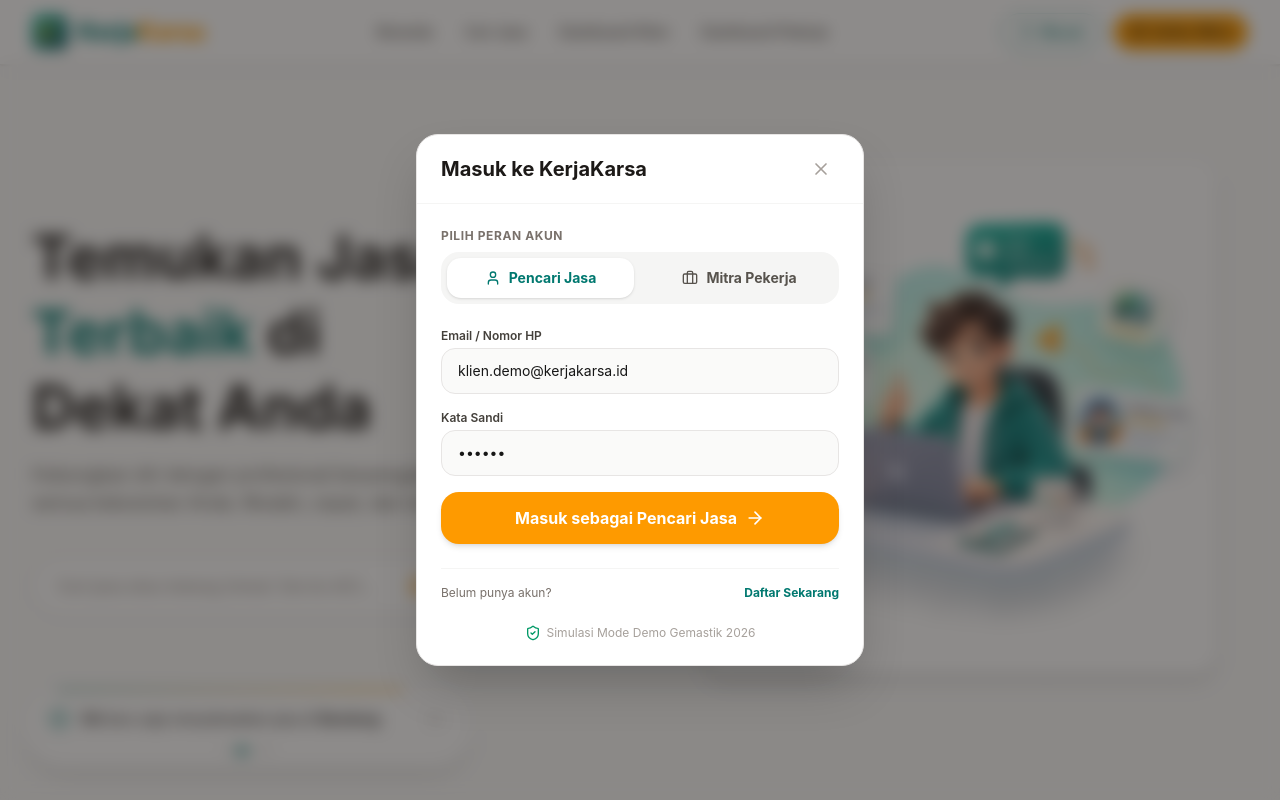
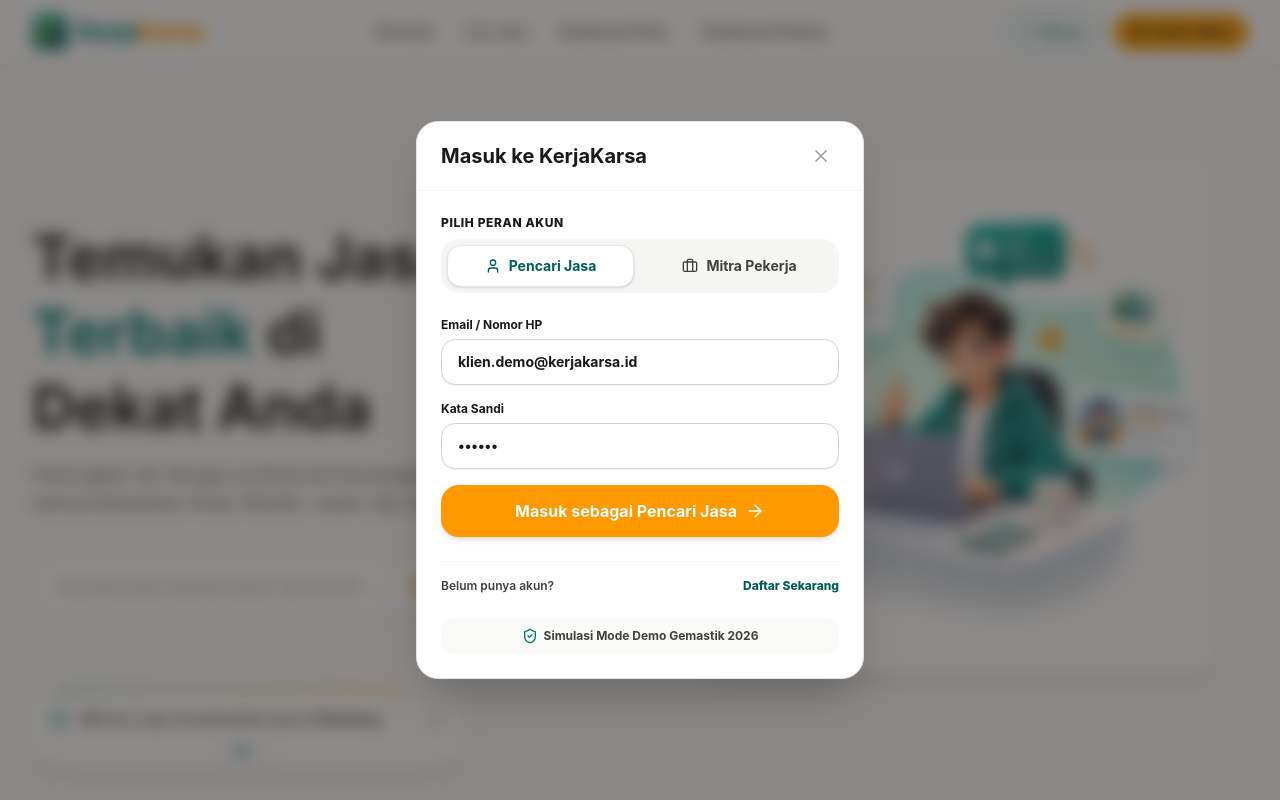
Before and after one commit to andybagus26/kerjakarsa, a Next.js app: page / in a window 1280 px wide. Both pictures are taken after a click on the button "Masuk". Shown: the top 800 px of the page. Built offline with nearby package versions, Linux system fonts and the light colour scheme.

Commit message:
style: fix modal input font color to crisp black (text-stone-900 font-bold) with high contrast background

```diff
--- a/components/navbar.tsx
+++ b/components/navbar.tsx
@@ -163,7 +163,7 @@ export function Navbar() {
             <div className="p-6 space-y-6">
               {/* Role Selection Toggle */}
               <div>
-                <label className="block text-xs font-bold text-stone-500 uppercase tracking-wider mb-2">
+                <label className="block text-xs font-extrabold text-stone-900 uppercase tracking-wider mb-2">
                   Pilih Peran Akun
                 </label>
                 <div className="grid grid-cols-2 gap-3 p-1.5 bg-stone-100 rounded-2xl">
@@ -172,8 +172,8 @@ export function Navbar() {
                     onClick={() => setRole('client')}
                     className={`flex items-center justify-center gap-2 py-2.5 rounded-xl font-bold text-sm transition-all ${
                       role === 'client'
-                        ? 'bg-white text-teal-700 shadow-sm'
-                        : 'text-stone-600 hover:text-stone-900'
+                        ? 'bg-white text-teal-800 shadow-sm border border-stone-200'
+                        : 'text-stone-700 hover:text-stone-900'
                     }`}
                   >
                     <User className="w-4 h-4" />
@@ -185,7 +185,7 @@ export function Navbar() {
                     className={`flex items-center justify-center gap-2 py-2.5 rounded-xl font-bold text-sm transition-all ${
                       role === 'worker'
                         ? 'bg-teal-700 text-white shadow-sm'
-                        : 'text-stone-600 hover:text-stone-900'
+                        : 'text-stone-700 hover:text-stone-900'
                     }`}
                   >
                     <Briefcase className="w-4 h-4" />
@@ -197,26 +197,26 @@ export function Navbar() {
               {/* Form Input Demo */}
               <form onSubmit={handleLoginSubmit} className="space-y-4">
                 <div>
-                  <label className="block text-xs font-semibold text-stone-700 mb-1">
+                  <label className="block text-xs font-bold text-stone-900 mb-1.5">
                     Email / Nomor HP
                   </label>
                   <input
                     type="text"
                     required
                     defaultValue={role === 'client' ? 'klien.demo@kerjakarsa.id' : 'worker.demo@kerjakarsa.id'}
-                    className="w-full px-4 py-3 bg-stone-50 border border-stone-200 rounded-xl text-sm focus:outline-none focus:ring-2 focus:ring-teal-700"
+                    className="w-full px-4 py-3 bg-white border border-stone-300 rounded-xl text-sm font-bold text-stone-900 placeholder:text-stone-400 focus:outline-none focus:ring-2 focus:ring-teal-700 shadow-2xs"
                   />
                 </div>
 
                 <div>
-                  <label className="block text-xs font-semibold text-stone-700 mb-1">
+                  <label className="block text-xs font-bold text-stone-900 mb-1.5">
                     Kata Sandi
                   </label>
                   <input
                     type="password"
                     required
                     defaultValue="******"
-                    className="w-full px-4 py-3 bg-stone-50 border border-stone-200 rounded-xl text-sm focus:outline-none focus:ring-2 focus:ring-teal-700"
+                    className="w-full px-4 py-3 bg-white border border-stone-300 rounded-xl text-sm font-bold text-stone-900 placeholder:text-stone-400 focus:outline-none focus:ring-2 focus:ring-teal-700 shadow-2xs"
                   />
                 </div>
 
@@ -238,20 +238,21 @@ export function Navbar() {
 
               {/* Switch Mode Footer */}
               <div className="pt-4 border-t border-stone-100 flex items-center justify-between text-xs">
-                <span className="text-stone-500">
+                <span className="text-stone-700 font-semibold">
                   {authMode === 'login' ? 'Belum punya akun?' : 'Sudah memiliki akun?'}
                 </span>
                 <button
                   type="button"
                   onClick={() => setAuthMode(authMode === 'login' ? 'register' : 'login')}
-                  className="font-bold text-teal-700 hover:underline"
+                  className="font-extrabold text-teal-800 hover:underline"
                 >
                   {authMode === 'login' ? 'Daftar Sekarang' : 'Masuk di Sini'}
                 </button>
               </div>
 
-              <div className="flex items-center justify-center gap-1.5 text-xs text-stone-400">
-                <ShieldCheck className="w-4 h-4 text-emerald-600" />
+              {/* Demo Badge Footer */}
+              <div className="flex items-center justify-center gap-1.5 text-xs text-stone-700 font-bold bg-stone-50 p-2.5 rounded-xl">
+                <ShieldCheck className="w-4 h-4 text-teal-700" />
                 <span>Simulasi Mode Demo Gemastik 2026</span>
               </div>
             </div>
```
